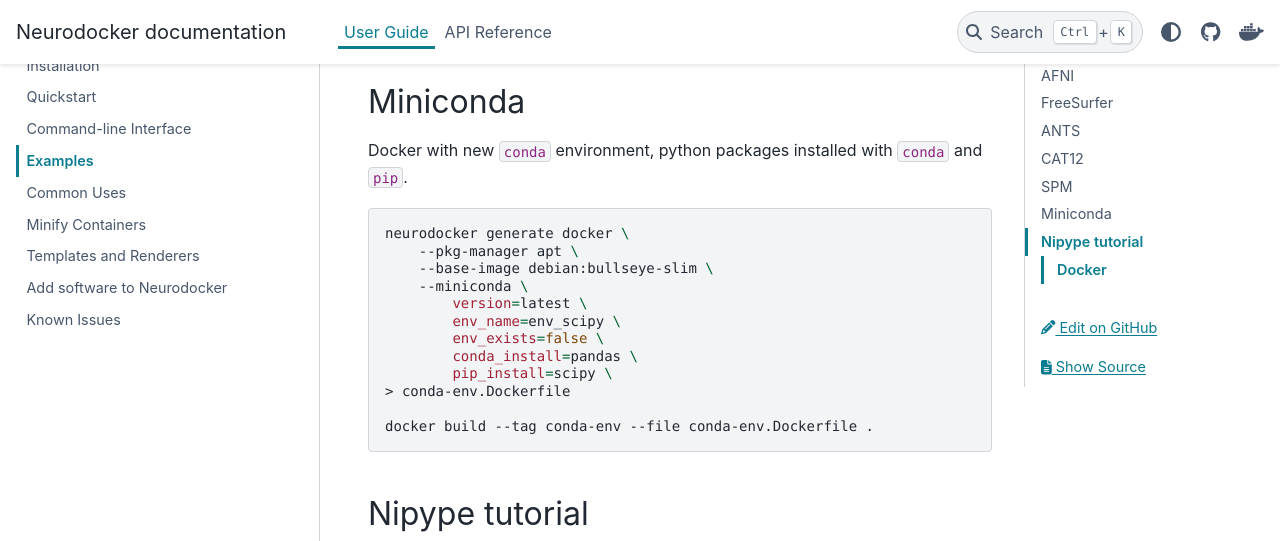
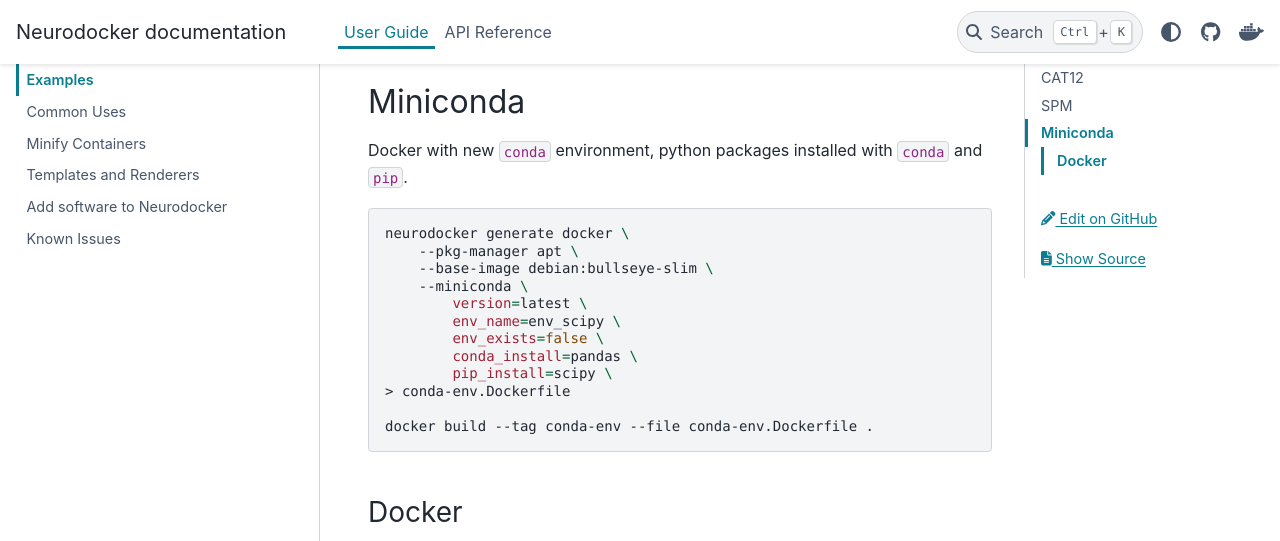
Before and after one commit to ReproNim/neurodocker, a Sphinx documentation site: the page built from docs/user_guide/examples.rst, in a window 1280 px wide and 900 px high, scrolled down 3874 px, cut to the strip 0-541 px from the top of the window. Built offline with Sphinx 7.4.7 and the PyData theme 0.15.4, drawn with Linux system fonts in a browser that asks for light colours.

Commit message:
comment out nipype example

```diff
--- a/docs/user_guide/examples.rst
+++ b/docs/user_guide/examples.rst
@@ -237,10 +237,10 @@
     docker build --tag conda-env --file conda-env.Dockerfile .
 
 
-Nipype tutorial
----------------
+.. Nipype tutorial
+.. ---------------
 
-.. _nipype_tutorial_docker:
+.. .. _nipype_tutorial_docker:
 
 Docker
 ~~~~~~
```
